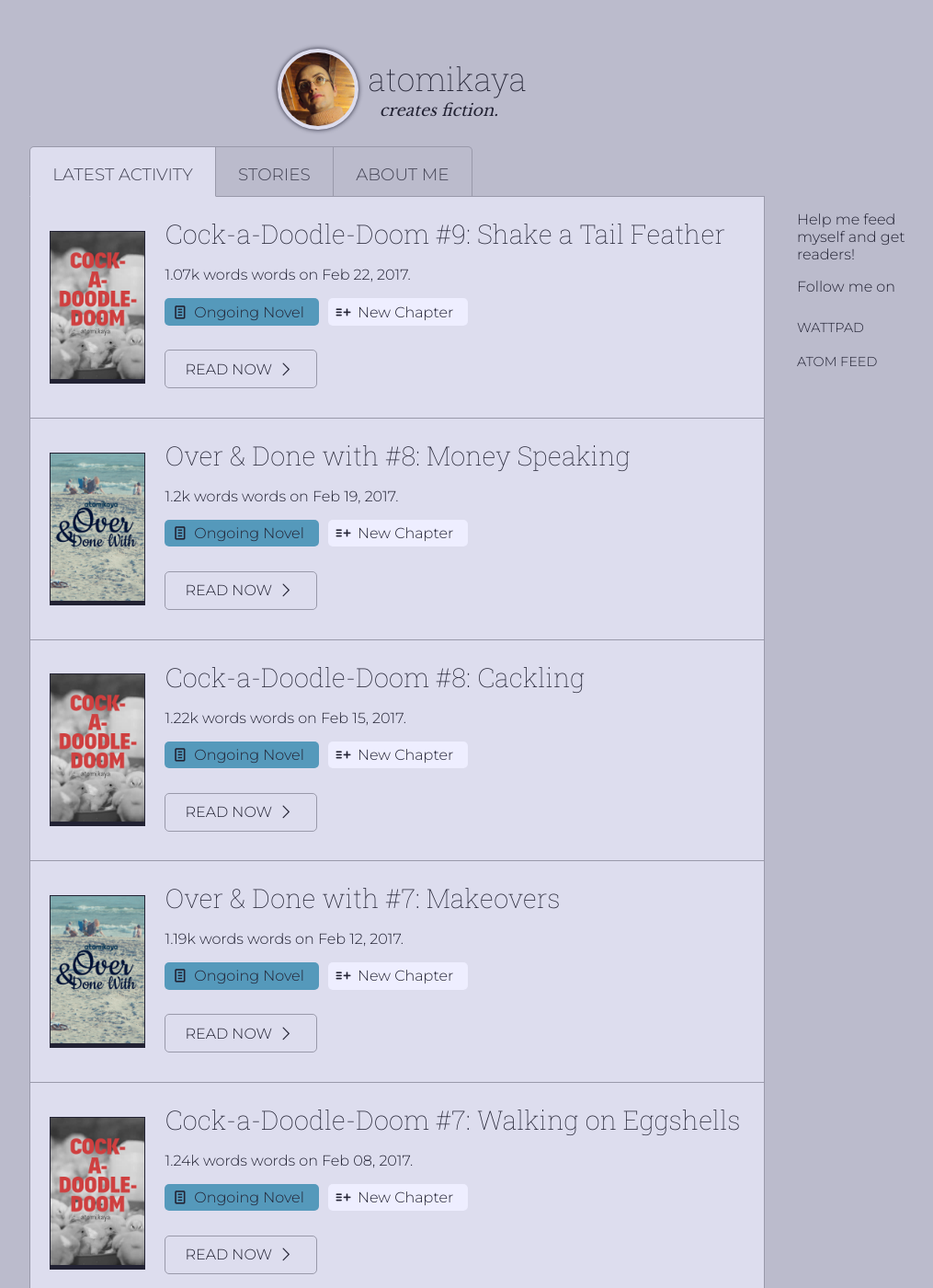
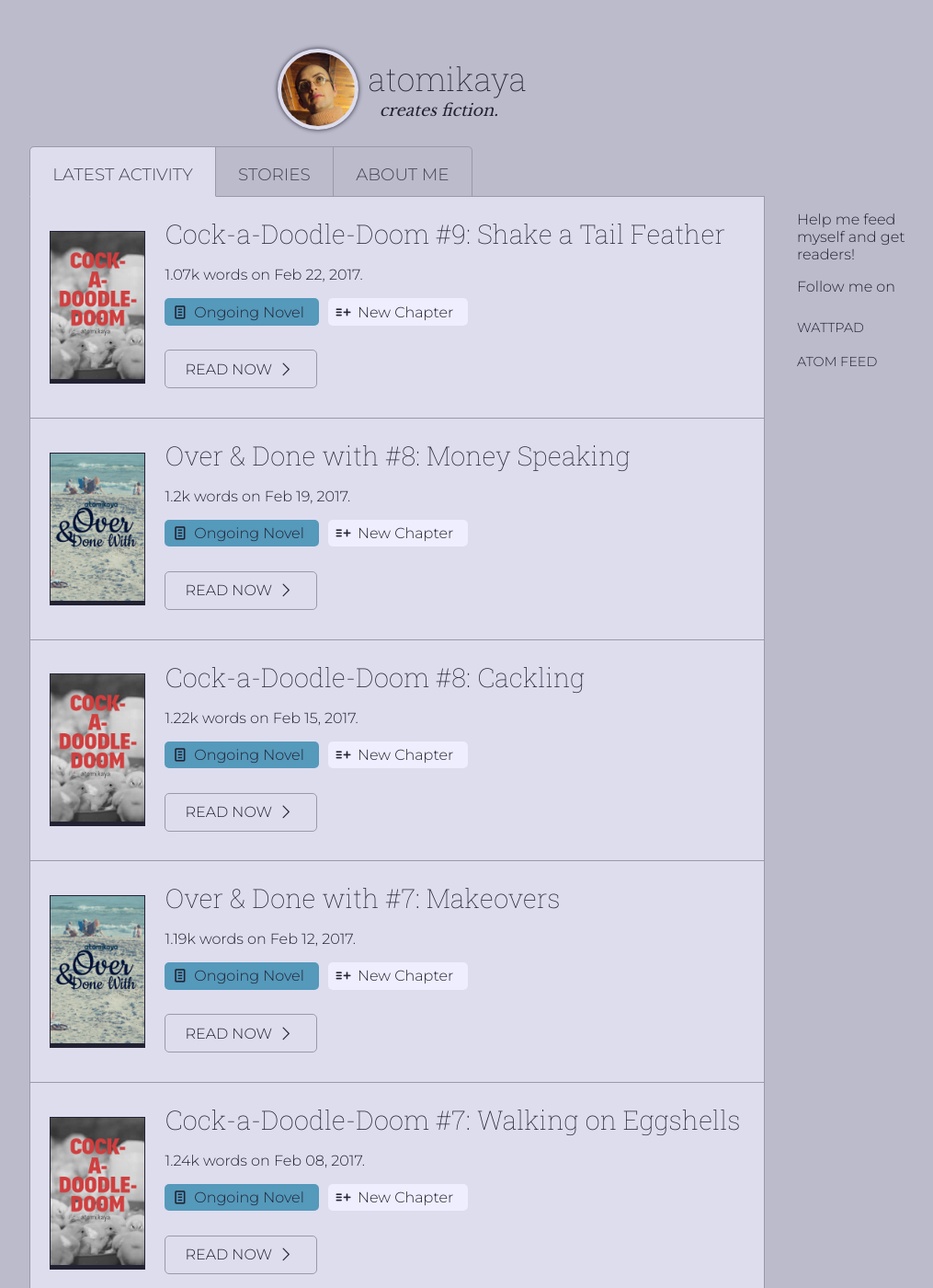
Before and after one commit to atomikaya/fiction, a Jekyll site: the page built from index.html, in a window 1280 px wide and 1400 px high. Shown: the whole window at 92% size, without its empty margins (208-1223 px from the left). Built offline with Jekyll 4.4.1, drawn with Linux system fonts in a browser that asks for light colours; the list of posts is cut into pages by our own code; some of the changed text lies outside the part shown.

Commit message:
fix: repeated word on latest layout

```diff
--- a/_layouts/latest.html
+++ b/_layouts/latest.html
@@ -9,7 +9,7 @@ layout: default
       <h2 class="post__title">
         {{ story.title }} #{{ post.number }}: {{ post.title }}
       </h2>
-      <p>{% include word-count.html words = post.content %} words on {{ post.date | date: "%b %d, %Y" }}.</p>
+      <p>{% include word-count.html words = post.content %} on {{ post.date | date: "%b %d, %Y" }}.</p>
       <p>
         <span class="post__label post__label--{{ story.status }}"><i class="icon-{{ story.status }}"></i> {{ story.status }} {{ story.medium }}</span>{% if story.status != "published" %}{% if post.version > 0 %}<span class="post__label post__label--revision"><i class="icon-revision"></i> revision #{{ post.version }}</span>{% else %}<span class="post__label post__label--new"><i class="icon-new"></i> new chapter</span>{% endif %}{% endif %}
       </p>
```
